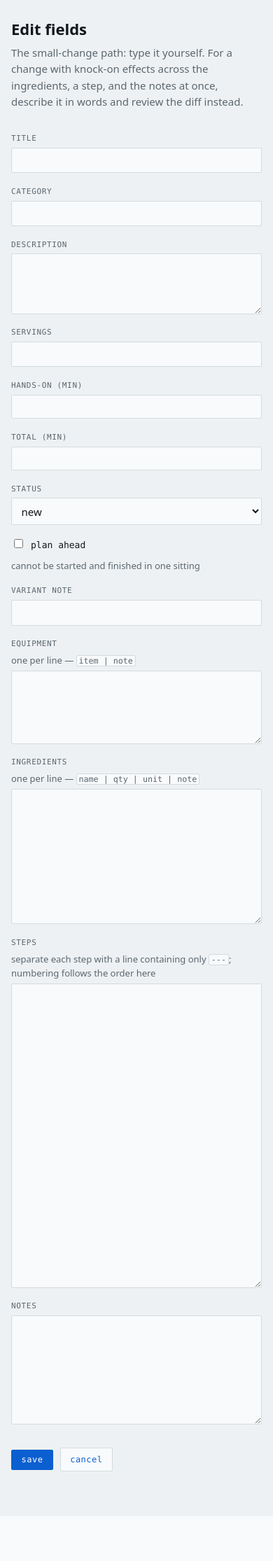
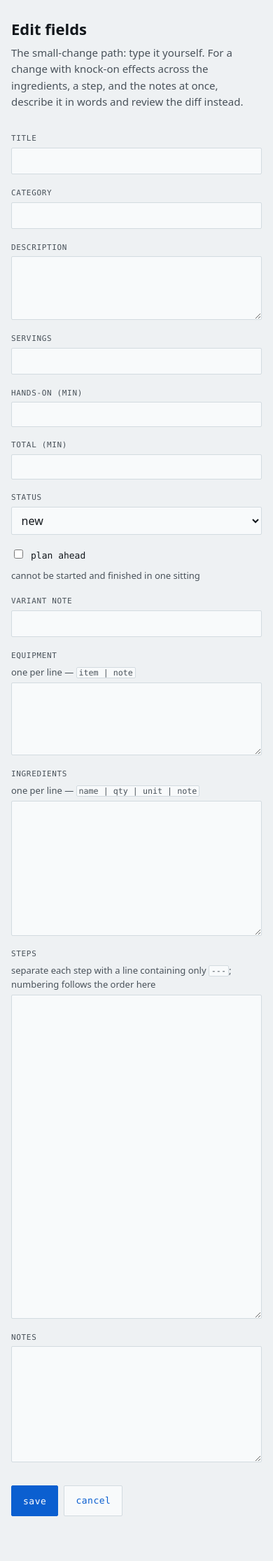
Before and after one commit to ailuropus/recipe-book, a Python web app: template src/recipebook/templates/edit.html in a window 390 px wide. Shown: the part 60-2290 px from the top of the page at 70% size. Before the commit the page ends 2162 px from the top, so only its background shows below. Run offline with Jinja, Linux system fonts and the light colour scheme; the template is opened without the code that fills it, so the values that code supplies are empty.

Commit message:
style(ui): design pass — legibility on a phone in a kitchen
Contrast, measured rather than eyeballed. --faint was 2.69:1 on the page
background, which is fine on a desk and useless on a phone propped against a
bowl with the window behind you — and it carried real information: status,
timestamps, what a call cost. The three emphasis steps are now 15.9 / 7.0 /
4.8, so the hierarchy still reads and the lowest pairing anywhere in the app
is 4.77:1.

Small screens, which is where this is actually used:

- Inputs are 16px exactly. Under that, iOS zooms the page on focus and leaves
  you scrolled sideways.
- Buttons get a 44px touch target, up from 28. The decision buttons on the
  review gate stack full-width, so accepting a change is never a mis-tap away
  from discarding it.
- The index drops hands-on and category and keeps what answers "can I cook
  this now": the title, how long it takes end to end, and whether it is proven.

Facts rows only render when they have a value. An empty value next to a label
reads as a bug rather than as an absence.

```diff
--- a/src/recipebook/static/app.css
+++ b/src/recipebook/static/app.css
@@ -11,9 +11,16 @@
 :root {
   --bg:       #eef1f3;  /* cool paper */
   --surface:  #f8fafb;
+
+  /* Three steps of emphasis, all of them legible. Measured against --bg:
+     ink 15.9:1, muted 7.0:1, faint 4.8:1. The old --faint was 2.7:1, which
+     is fine on a desk and useless on a phone propped against a bowl in a
+     kitchen with the window behind you — and it carried real information:
+     status, timestamps, what a call cost. */
   --ink:      #12171c;
-  --muted:    #5b6770;
-  --faint:    #8b959c;
+  --muted:    #49525a;
+  --faint:    #646b70;
+
   --rule:     #d3dbe0;
   --rule-soft:#e3e9ec;
 
@@ -473,14 +480,51 @@ textarea.field__input.mono {
 
 .btn--primary:hover { filter: brightness(1.08); }
 
-/* ---------- small screens: the phone in the kitchen ---------- */
+/* ---------- small screens: the phone in the kitchen ----------
+   This is the case the app is actually used in: propped against a bowl,
+   read at arm's length, tapped with a floury finger. */
 
 @media (max-width: 40rem) {
   .shell { padding: 1.5rem 1rem 4rem; }
   .recipe { font-size: 1.125rem; }   /* arm's length, on a counter */
-  .index { font-size: 0.875rem; }
-  .index__category { display: none; }
   .field-row { flex-direction: column; gap: 1.1rem; }
+
+  /* The index keeps what answers "can I cook this now": the title, how long
+     it takes end to end, and whether it is proven. Hands-on and category are
+     the first things to go — they are for browsing at a desk. */
+  .index { font-size: 0.9375rem; }
+  .index__category,
+  .index__hands-on { display: none; }
+  .index tbody td { padding: 0.55rem 0.5rem; }
+
+  /* iOS zooms the whole page when a focused input is under 16px, and then
+     leaves you scrolled sideways. 16px exactly, nothing smaller. */
+  .field__input,
+  .ask__input,
+  .filters__search,
+  .filters__select {
+    font-size: 16px;
+  }
+
+  .filters__search,
+  .filters__select { flex: 1 1 100%; min-width: 0; }
+
+  /* A comfortable touch target is about 44px. The desk-sized buttons are 28. */
+  .btn {
+    min-height: 44px;
+    display: inline-flex;
+    align-items: center;
+    font-size: 0.8125rem;
+    padding: 0.5rem 1rem;
+  }
+
+  .btn--small { min-height: 36px; }
+
+  .actions,
+  .decision { flex-wrap: wrap; gap: 0.5rem; }
+
+  /* Stacked, so a decision is never a mis-tap away from its neighbour. */
+  .decision .btn { flex: 1 1 100%; justify-content: center; }
 }
 
 /* ---------------------------------------------------------------- review gate
--- a/src/recipebook/templates/base.html
+++ b/src/recipebook/templates/base.html
@@ -3,6 +3,7 @@
 <head>
   <meta charset="utf-8">
   <meta name="viewport" content="width=device-width, initial-scale=1">
+  <meta name="theme-color" content="#eef1f3">
   <title>{% block title %}rakamakatui{% endblock %}</title>
   <link rel="icon" href="/static/mark.png" type="image/png">
   <link rel="stylesheet" href="/static/app.css">
--- a/src/recipebook/templates/detail.html
+++ b/src/recipebook/templates/detail.html
@@ -17,9 +17,15 @@
   <p class="recipe__description">{{ recipe.description }}</p>
   {% endif %}
 
+  {# Rows only when there is something in them: an empty value next to a label
+     reads as a bug rather than as an absence. #}
   <dl class="facts">
+    {% if recipe.category %}
     <div class="facts__row"><dt>category</dt><dd>{{ recipe.category }}</dd></div>
+    {% endif %}
+    {% if recipe.servings %}
     <div class="facts__row"><dt>servings</dt><dd>{{ recipe.servings }}</dd></div>
+    {% endif %}
     <div class="facts__row"><dt>hands-on</dt><dd class="num">{{ recipe.hands_on_min | minutes }}</dd></div>
     <div class="facts__row"><dt>total</dt><dd class="num">{{ recipe.total_min | minutes }}</dd></div>
     <div class="facts__row"><dt>status</dt><dd><span class="status status--{{ recipe.status }}">{{ recipe.status }}</span></dd></div>
--- a/src/recipebook/templates/index.html
+++ b/src/recipebook/templates/index.html
@@ -37,7 +37,7 @@
       <th class="index__flag" title="must be started well ahead"><span class="vh">plan ahead</span></th>
       <th>title</th>
       <th>category</th>
-      <th class="num">hands-on</th>
+      <th class="num index__hands-on">hands-on</th>
       <th class="num">total</th>
       <th>status</th>
     </tr>
@@ -55,7 +55,7 @@
         {% if recipe.parent_id %}<span class="tag tag--variant">variant</span>{% endif %}
       </td>
       <td class="index__category">{{ recipe.category }}</td>
-      <td class="num">{{ recipe.hands_on_min | minutes }}</td>
+      <td class="num index__hands-on">{{ recipe.hands_on_min | minutes }}</td>
       <td class="num">{{ recipe.total_min | minutes }}</td>
       <td><span class="status status--{{ recipe.status }}">{{ recipe.status }}</span></td>
     </tr>
```
